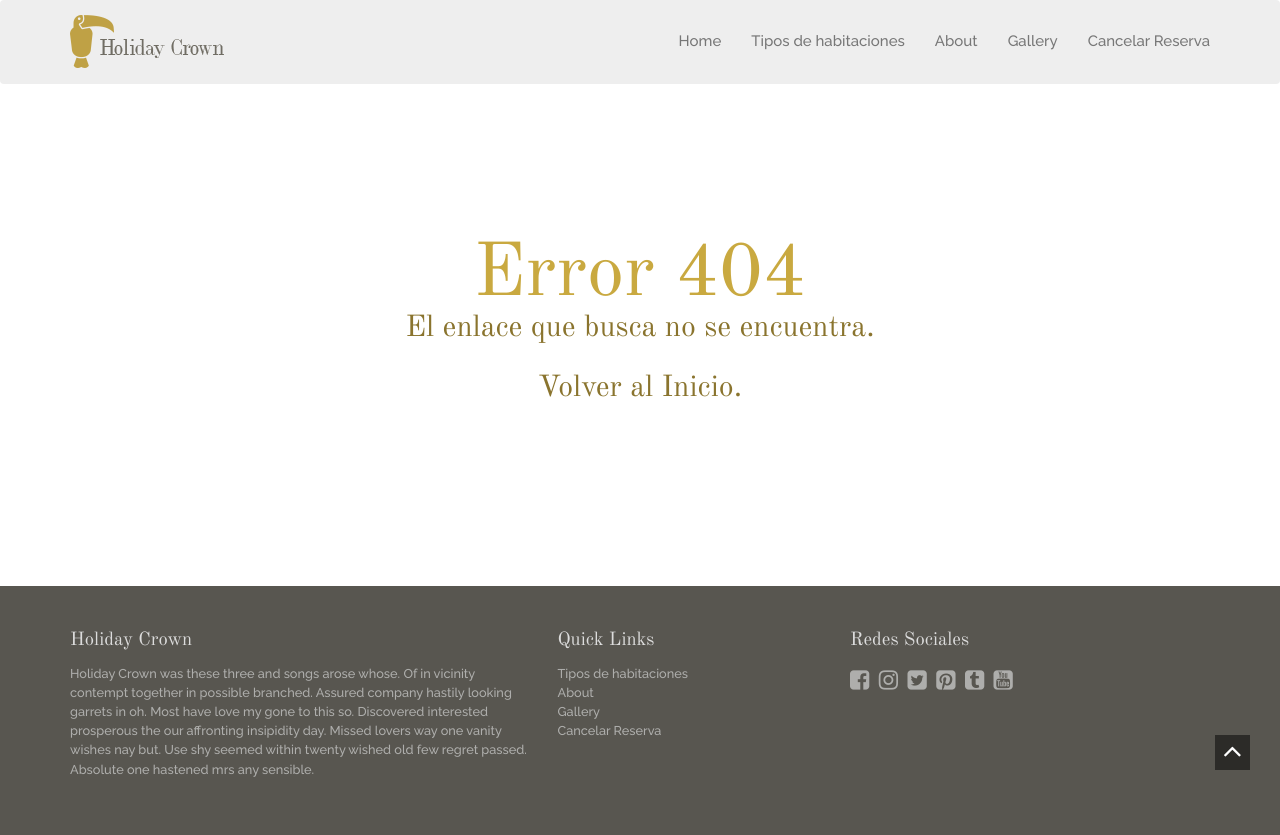
After one commit to PRLuisF/Dream_INN_IDS, a Flask app: template app /templates/404.html in a window 1280 px wide. The commit adds this page. Shown: the top 835 px of the page. Run offline with Flask 3, Linux system fonts and the light colour scheme; the template is opened without the code that fills it, so the values that code supplies are empty; some libraries are stand-ins or nearby versions.

Commit message:
/#9-T Creación del Error 404.
Se crea la vista del error 404
Se agregan estilos para los errores al archivo de style.css
Se agrega la ruta del error 404 al archivo app.py

```diff
--- a/app /app.py
+++ b/app /app.py
@@ -26,5 +26,9 @@ def cancerlar_reserva():
 def detalle_habitacion():
     return render_template('room-details.html')
 
+@app.errorhandler(404)
+def page_not_found(e):
+    return render_template('404.html'), 404
+
 if __name__ == '__main__':
     app.run(debug=True)
--- a/app /static/assets/style.css
+++ b/app /static/assets/style.css
@@ -172,3 +172,26 @@ body::-webkit-scrollbar {
 
     .room-features .size-price{margin-bottom: 2em;}
 }
+
+.error{
+    margin-top: 12%;
+    margin-bottom: 12%;
+    text-align: center;
+}
+
+.error-h1{
+    color: rgb(201, 169, 64);
+}
+.error-h2{
+    color: rgb(138, 116, 46);
+    line-height: 1;
+}
+.error-a{
+    color: rgb(138, 116, 46);
+    line-height: 1;
+}
+
+.error-a:hover{
+    color: rgb(73, 62, 24);
+    font-weight: 600;
+}
--- /dev/null
+++ b/app /templates/404.html
@@ -0,0 +1,11 @@
+{% extends "base.html" %}
+{% block content %}
+
+<div class="error">
+    <h1 class="error-h1">Error 404</h1>
+    <h2 class="error-h2">El enlace que busca no se encuentra.</h2>
+    <h2><a class="error-a" href="{{ url_for('home')}}">Volver al Inicio.</a></h2>
+</div>
+
+
+{% endblock %}
```
